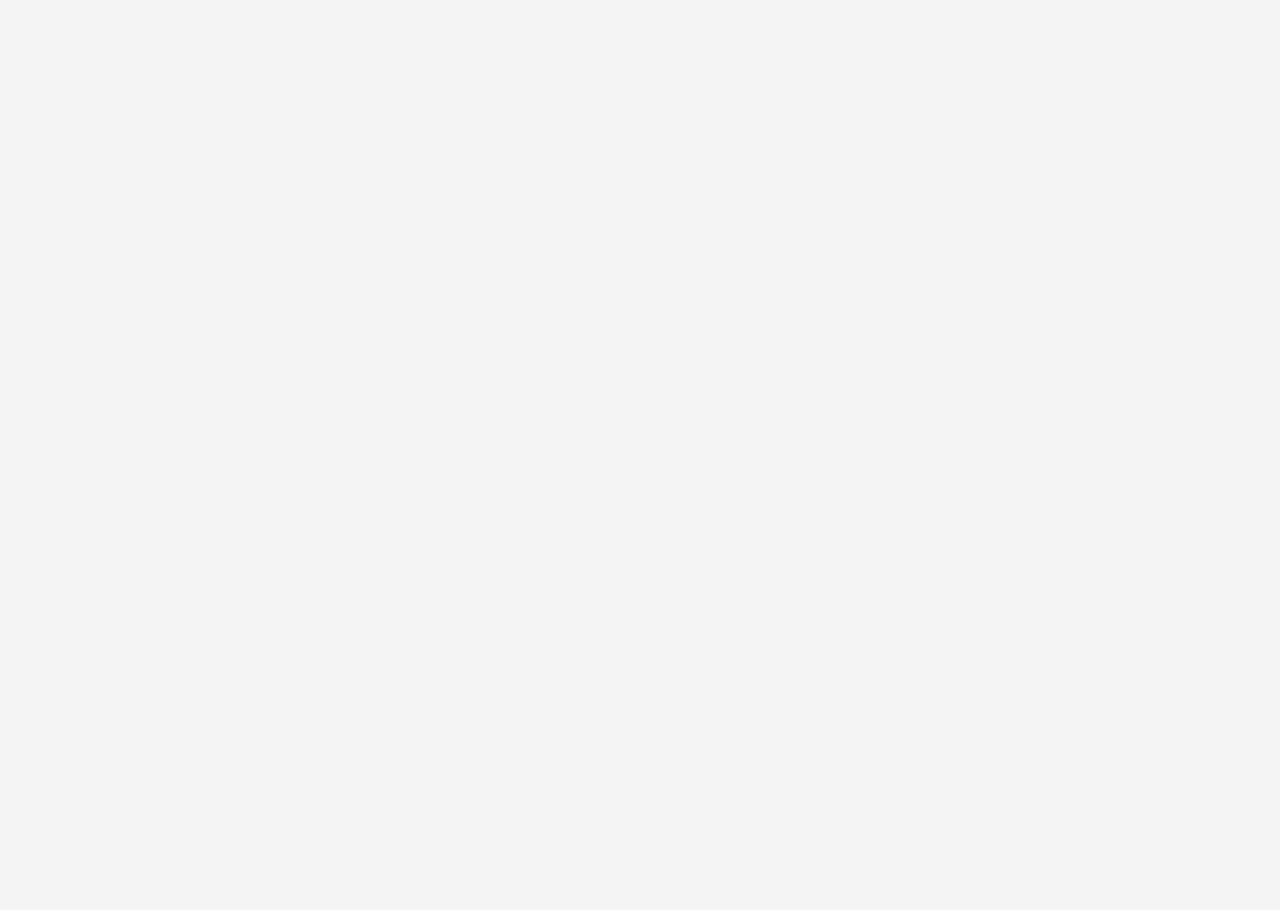
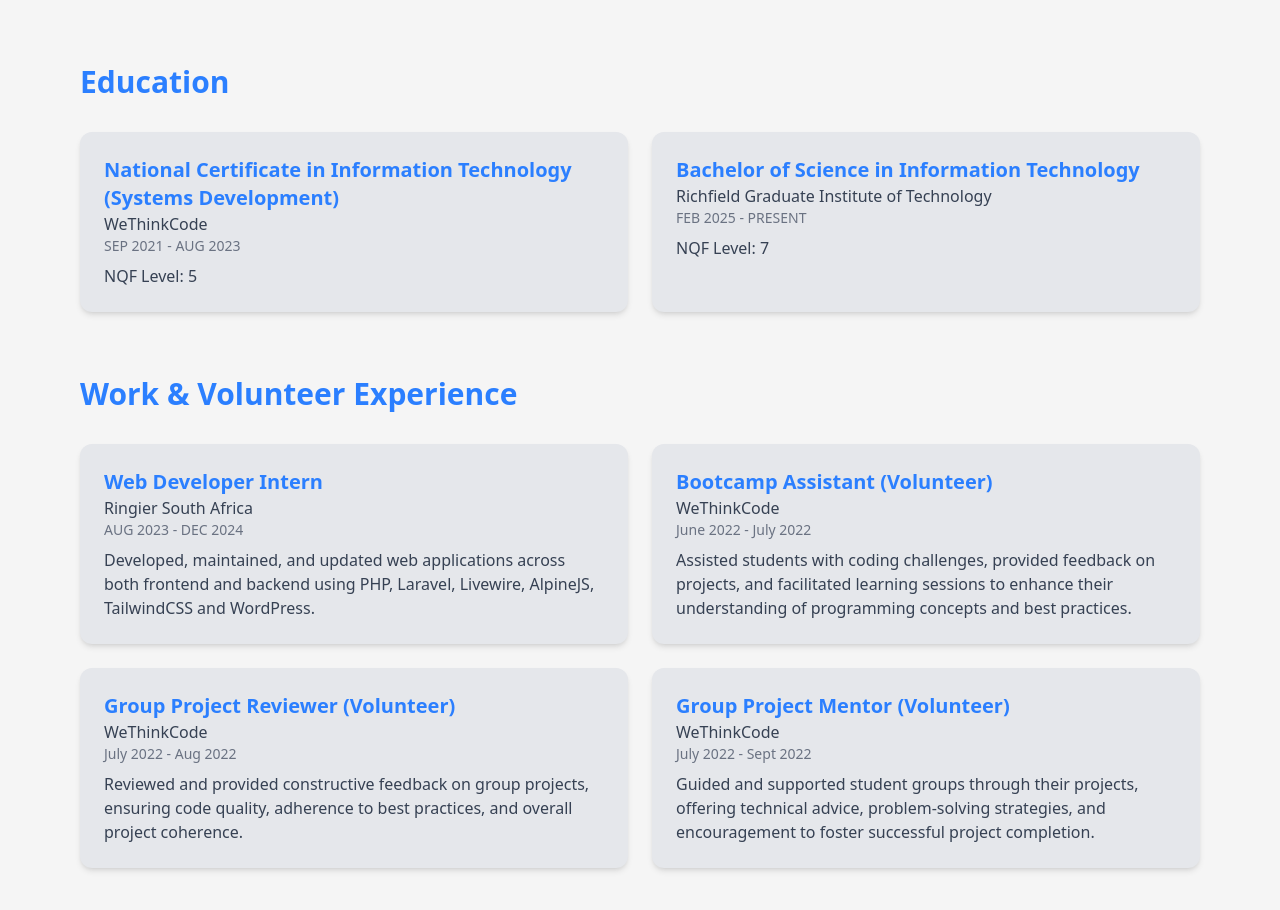
Before and after one commit to lolothemisfit/portfolio, a React app in the folder frontend/: page / in a window 1280 px wide. Shown: the part 1600-2510 px from the top of the page. Before the commit the page ends 1600 px from the top, so only its background shows below. Built offline with nearby package versions, Linux system fonts and the light colour scheme; the HTML template or start-up script is replaced by a standard one.

Commit message:
created the experience and education section.

```diff
--- a/frontend/src/App.jsx
+++ b/frontend/src/App.jsx
@@ -3,6 +3,7 @@
 import Hero from "./components/Hero";
 import About from "./components/About";
 import './App.css'
+import Experience from './components/Experience';
 
 function App() {
 
@@ -11,7 +12,8 @@
       <div>
         <NavBar />
         <section id="hero"><Hero /></section>
-      <section id="about"><About /></section>
+        <section id="about"><About /></section>
+        <section id="experience"><Experience /></section>
       </div>
     </>
   )
--- a/frontend/src/components/About.jsx
+++ b/frontend/src/components/About.jsx
@@ -52,7 +52,7 @@
         }`}
       >
         <img
-          src={AboutImg} // Replace this with your actual image path
+          src={AboutImg}
           alt="Lelona Ntshiba"
           className="rounded-2xl shadow-lg w-70 h-full border-4 border-blue-500 object-cover object-center"
         />
--- /dev/null
+++ b/frontend/src/components/Experience.jsx
@@ -0,0 +1,117 @@
+import { motion } from "framer-motion";
+
+
+const educationData = [
+    {
+        title: 'National Certificate in Information Technology (Systems Development)',
+        institution: 'WeThinkCode',
+        date: 'SEP 2021 - AUG 2023',
+        NQFlevel: '5',
+    },
+    {
+        title: 'Bachelor of Science in Information Technology',
+        institution: 'Richfield Graduate Institute of Technology',
+        date: 'FEB 2025 - PRESENT',
+        NQFlevel: '7',
+    }
+];
+
+const workData = [
+    {
+        title: 'Web Developer Intern',
+        company: 'Ringier South Africa',
+        date: 'AUG 2023 - DEC 2024',
+        description: 'Developed, maintained, and updated web applications across both frontend and backend using PHP, Laravel, Livewire, AlpineJS, TailwindCSS and WordPress.'
+    },
+    {
+        title: "Bootcamp Assistant (Volunteer)",
+        company: "WeThinkCode",
+        date: "June 2022 - July 2022",
+        description: 'Assisted students with coding challenges, provided feedback on projects, and facilitated learning sessions to enhance their understanding of programming concepts and best practices.'
+    },
+    {
+        title: "Group Project Reviewer (Volunteer)",
+        company: "WeThinkCode",
+        date: "July 2022 - Aug 2022",
+        description: 'Reviewed and provided constructive feedback on group projects, ensuring code quality, adherence to best practices, and overall project coherence.'
+    },
+    {
+        title: "Group Project Mentor (Volunteer)",
+        company: "WeThinkCode",
+        date: "July 2022 - Sept 2022",
+        description: 'Guided and supported student groups through their projects, offering technical advice, problem-solving strategies, and encouragement to foster successful project completion.'
+    },
+];
+
+const containerVariants = {
+    hidden: {},
+    visible: {
+        transition: {
+        staggerChildren: 0.15, // 0.15s between cards
+        },
+    },
+};
+
+const cardVariants = {
+    hidden: { opacity: 0, y: 20, scale: 0.95 },
+    visible: { opacity: 1, y: 0, scale: 1, transition: { duration: 0.6, ease: "easeOut" } },
+};
+
+const Experience = () => {
+    return (
+        <section
+            id="experience"
+            className="min-h-screen px-6 md:px-20 py-16 bg-light dark:bg-dark text-light dark:text-dark"
+            >
+            {/* Education Section */}
+            <h2 className="text-3xl font-bold text-blue-500 mb-8">Education</h2>
+            <motion.div
+                className="grid md:grid-cols-2 gap-6 mb-16"
+                initial="hidden"
+                whileInView="visible"
+                viewport={{ once: true }}
+                variants={containerVariants}
+            >
+                {educationData.map((edu, index) => (
+                <motion.div
+                    key={index}
+                    variants={cardVariants}
+                    className="bg-gray-200 dark:bg-gray-800 p-6 rounded-xl shadow-md hover:scale-105 hover:shadow-xl transition-transform duration-300"
+                >
+                    <h3 className="text-xl font-semibold text-blue-500">{edu.title}</h3>
+                    <p className="text-gray-700 dark:text-gray-300">{edu.institution}</p>
+                    <p className="text-sm text-gray-500">{edu.date}</p>
+                    <p className="mt-2 text-gray-700 dark:text-gray-300">NQF Level: {edu.NQFlevel}</p>
+                </motion.div>
+                ))}
+            </motion.div>
+
+            {/* Work / Experience Section */}
+            <h2 className="text-3xl font-bold text-blue-500 mb-8">Work & Volunteer Experience</h2>
+            <motion.div
+                className="grid md:grid-cols-2 gap-6"
+                initial="hidden"
+                whileInView="visible"
+                viewport={{ once: true }}
+                variants={containerVariants}
+            >
+                {workData.map((work, index) => (
+                <motion.div
+                    key={index}
+                    variants={cardVariants}
+                    className="bg-gray-200 dark:bg-gray-800 p-6 rounded-xl shadow-md hover:scale-105 hover:shadow-xl transition-transform duration-300"
+                >
+                    <h3 className="text-xl font-semibold text-blue-500">{work.title}</h3>
+                    <p className="text-gray-700 dark:text-gray-300">{work.company}</p>
+                    <p className="text-sm text-gray-500">{work.date}</p>
+                    {work.description && (
+                    <p className="mt-2 text-gray-700 dark:text-gray-300">{work.description}</p>
+                    )}
+                </motion.div>
+                ))}
+            </motion.div>
+        </section>
+    );
+};
+
+export default Experience;
```
